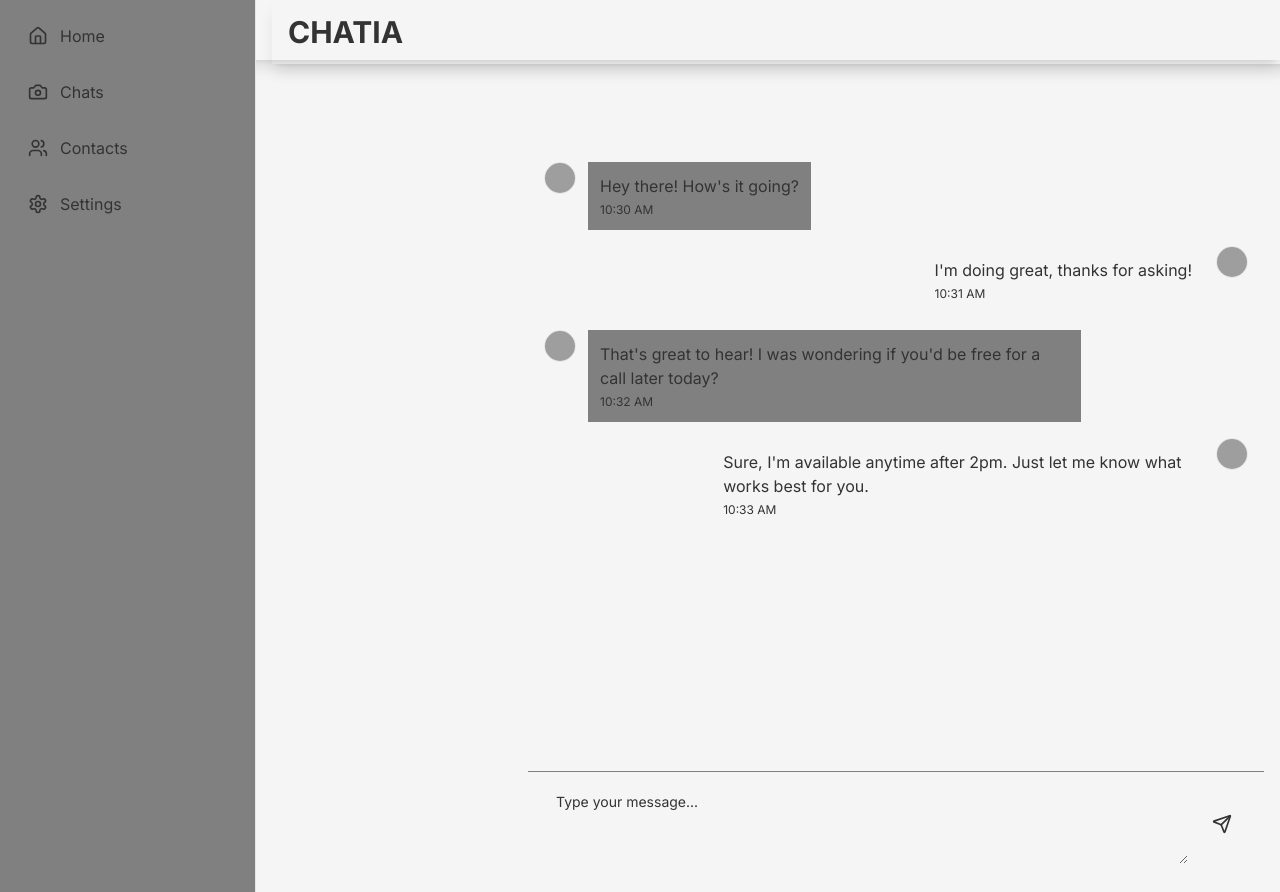
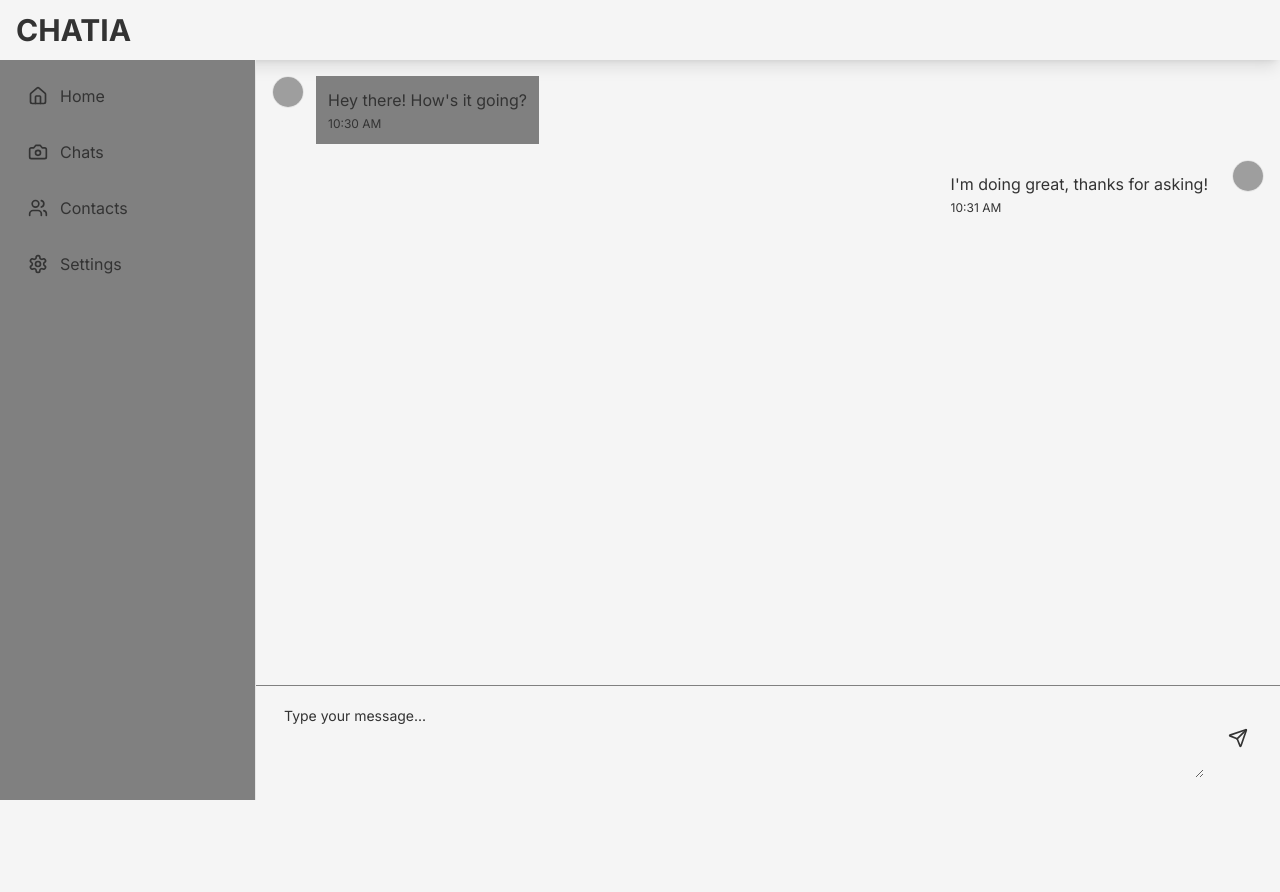
Before and after one commit to PatricioFernandezF/ChatIA, a Next.js app: page /chat in a window 1280 px wide. After the commit the page ends 800 px from the top, so only its background shows below. Built offline with nearby package versions, Linux system fonts and the light colour scheme; grey boxes are pictures that could not be loaded.

Commit message:
Arreglado problema Menu

```diff
--- a/src/app/chat/page.tsx
+++ b/src/app/chat/page.tsx
@@ -3,28 +3,16 @@
 import { useState } from 'react';
 import { Button } from "@/components/ui/button";
 import { Avatar, AvatarImage, AvatarFallback } from "@/components/ui/avatar";
-import Link from "next/link";
 import { Textarea } from "@/components/ui/textarea";
-import {
-  Menu,
-  MoreHorizontal,
-  Home,
-  Users,
-  Settings,
-  Send,
-  Camera
-} from "lucide-react";
+import { Send } from "lucide-react";
 
 export default function ChatPage() {
   const [messages, setMessages] = useState([
     { text: "Hey there! How's it going?", sender: "John Doe", time: "10:30 AM" },
     { text: "I'm doing great, thanks for asking!", sender: "You", time: "10:31 AM" },
-    { text: "That's great to hear! I was wondering if you'd be free for a call later today?", sender: "John Doe", time: "10:32 AM" },
-    { text: "Sure, I'm available anytime after 2pm. Just let me know what works best for you.", sender: "You", time: "10:33 AM" }
   ]);
 
   const [inputValue, setInputValue] = useState<string>("");
-  const [menuOpen, setMenuOpen] = useState(false);
 
   const handleSendMessage = () => {
     if (inputValue.trim() !== "") {
@@ -38,65 +26,9 @@ export default function ChatPage() {
     }
   };
 
-  const toggleMenu = () => {
-    setMenuOpen(!menuOpen);
-  };
-
   return (
-    <div className="flex flex-col h-screen">
-      <header className="bg-primary text-primary-foreground py-3 px-4 flex items-center justify-between fixed top-0 w-full z-50 shadow-lg">
-        <div className="flex items-center gap-3">
-          <Button variant="ghost" size="icon" className="lg:hidden" onClick={toggleMenu}>
-            <Menu className="w-5 h-5" />
-            <span className="sr-only">Toggle Menu</span>
-          </Button>
-          <h1 className="text-3xl font-bold text-foreground">CHATIA</h1>
-        </div>
-        <div className="flex items-center gap-3 justify-end">
-          <Button variant="ghost" size="icon">
-            <MoreHorizontal className="w-5 h-5" />
-            <span className="sr-only">More</span>
-          </Button>
-        </div>
-      </header>
-
-      <div className="flex flex-grow overflow-hidden mt-[70px]"> {/* Ajuste de margen superior para compensar el encabezado */}
-        <div className={`bg-muted border-r w-64 p-4 space-y-4 lg:translate-x-0 lg:block flex-shrink-0 overflow-y-auto fixed inset-y-0 left-0 z-20 transform transition-transform duration-300 ease-in-out ${menuOpen ? 'translate-x-0' : '-translate-x-full'}`}>
-          <Link
-            href="/"
-            className="flex items-center gap-3 rounded-md px-3 py-2 hover:bg-accent hover:text-accent-foreground"
-            prefetch={false}
-          >
-            <Home className="w-5 h-5" />
-            <span>Home</span>
-          </Link>
-          <Link
-            href="#"
-            className="flex items-center gap-3 rounded-md px-3 py-2 hover:bg-accent hover:text-accent-foreground"
-            prefetch={false}
-          >
-            <Camera className="w-5 h-5" />
-            <span>Chats</span>
-          </Link>
-          <Link
-            href="#"
-            className="flex items-center gap-3 rounded-md px-3 py-2 hover:bg-accent hover:text-accent-foreground"
-            prefetch={false}
-          >
-            <Users className="w-5 h-5" />
-            <span>Contacts</span>
-          </Link>
-          <Link
-            href="#"
-            className="flex items-center gap-3 rounded-md px-3 py-2 hover:bg-accent hover:text-accent-foreground"
-            prefetch={false}
-          >
-            <Settings className="w-5 h-5" />
-            <span>Settings</span>
-          </Link>
-        </div>
-
-        <div className={`flex-1 overflow-auto p-4 space-y-4 transition-all duration-300 ${menuOpen ? 'ml-64' : ''} lg:ml-64`}>
+    <main className="flex flex-col h-[calc(100vh-70px)]"> {/* Restando la altura del header */}
+      <div className="flex-grow overflow-y-auto overflow-x-hidden p-4 space-y-4">
         {messages.map((message, index) => (
           <div key={index} className={`flex items-start gap-3 ${message.sender === "You" ? 'justify-end' : ''}`}>
             {message.sender !== "You" && (
@@ -118,8 +50,7 @@ export default function ChatPage() {
           </div>
         ))}
       </div>
-      </div>
-      <div className={`bg-background border-t border-muted px-4 py-3 flex items-center gap-2 transition-all duration-300 ${menuOpen ? 'ml-64' : ''} lg:ml-64`}>
+      <div className="bg-background border-t border-muted px-4 py-3 flex items-center gap-2">
         <Textarea
           placeholder="Type your message..."
           className="flex-1 rounded-lg border-none focus:ring-0 focus:ring-offset-0"
@@ -132,6 +63,6 @@ export default function ChatPage() {
           <span className="sr-only">Send</span>
         </Button>
       </div>
-    </div>
+    </main>
   );
 }
--- a/src/app/layout.tsx
+++ b/src/app/layout.tsx
@@ -1,6 +1,8 @@
 import type { Metadata } from "next";
 import { Inter } from "next/font/google";
 import "./globals.css";
+import Link from "next/link";
+import { Home, Users, Settings, Camera } from "lucide-react";
 
 const inter = Inter({ subsets: ["latin"] });
 
@@ -22,13 +24,44 @@ export default function RootLayout({
             <h1 className="text-3xl font-bold text-foreground">CHATIA</h1>
           </header>
 
-          <div className="flex flex-grow">
+          <div className="flex flex-grow overflow-hidden">
             <aside className="bg-muted border-r w-64 p-4 space-y-4 overflow-y-auto">
-              {/* Aquí puedes colocar los enlaces de navegación como "Home", "Chats", etc. */}
+              <Link
+                href="/"
+                className="flex items-center gap-3 rounded-md px-3 py-2 hover:bg-accent hover:text-accent-foreground"
+                prefetch={false}
+              >
+                <Home className="w-5 h-5" />
+                <span>Home</span>
+              </Link>
+              <Link
+                href="#"
+                className="flex items-center gap-3 rounded-md px-3 py-2 hover:bg-accent hover:text-accent-foreground"
+                prefetch={false}
+              >
+                <Camera className="w-5 h-5" />
+                <span>Chats</span>
+              </Link>
+              <Link
+                href="#"
+                className="flex items-center gap-3 rounded-md px-3 py-2 hover:bg-accent hover:text-accent-foreground"
+                prefetch={false}
+              >
+                <Users className="w-5 h-5" />
+                <span>Contacts</span>
+              </Link>
+              <Link
+                href="#"
+                className="flex items-center gap-3 rounded-md px-3 py-2 hover:bg-accent hover:text-accent-foreground"
+                prefetch={false}
+              >
+                <Settings className="w-5 h-5" />
+                <span>Settings</span>
+              </Link>
             </aside>
-            <main className="flex-1 overflow-y-auto p-4">
+            <div className="flex-1 overflow-hidden">
               {children}
-            </main>
+            </div>
           </div>
         </div>
       </body>
```
Lines whose indentation alone changed are shown as unchanged.
